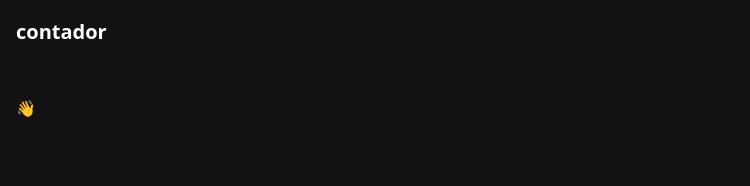
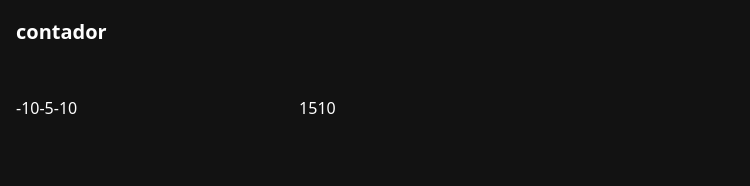
Before and after one commit to NicolasG143/contador, a Next.js app: page / in a window 1280 px wide. Shown: the top 186 px of the page, without its empty margins (0-750 px from the left). Built offline with nearby package versions, Linux system fonts and the light colour scheme.

Commit message:
Update page.tsx

```diff
--- a/src/app/page.tsx
+++ b/src/app/page.tsx
@@ -1,3 +1,5 @@
+import Counter from "@/components/Counter";
+
 export default function HomePage() {
-  return <section>👋</section>;
+  return <Counter />;
 }
```
